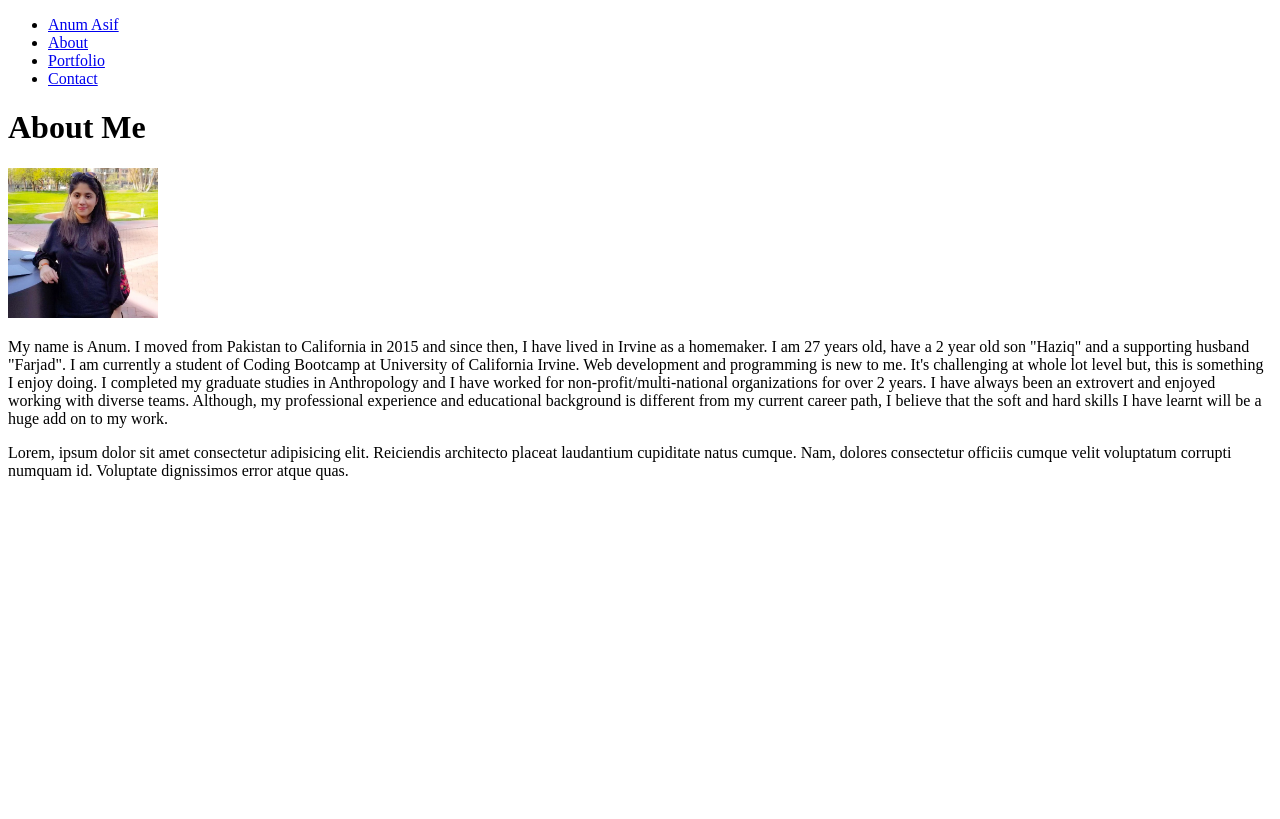
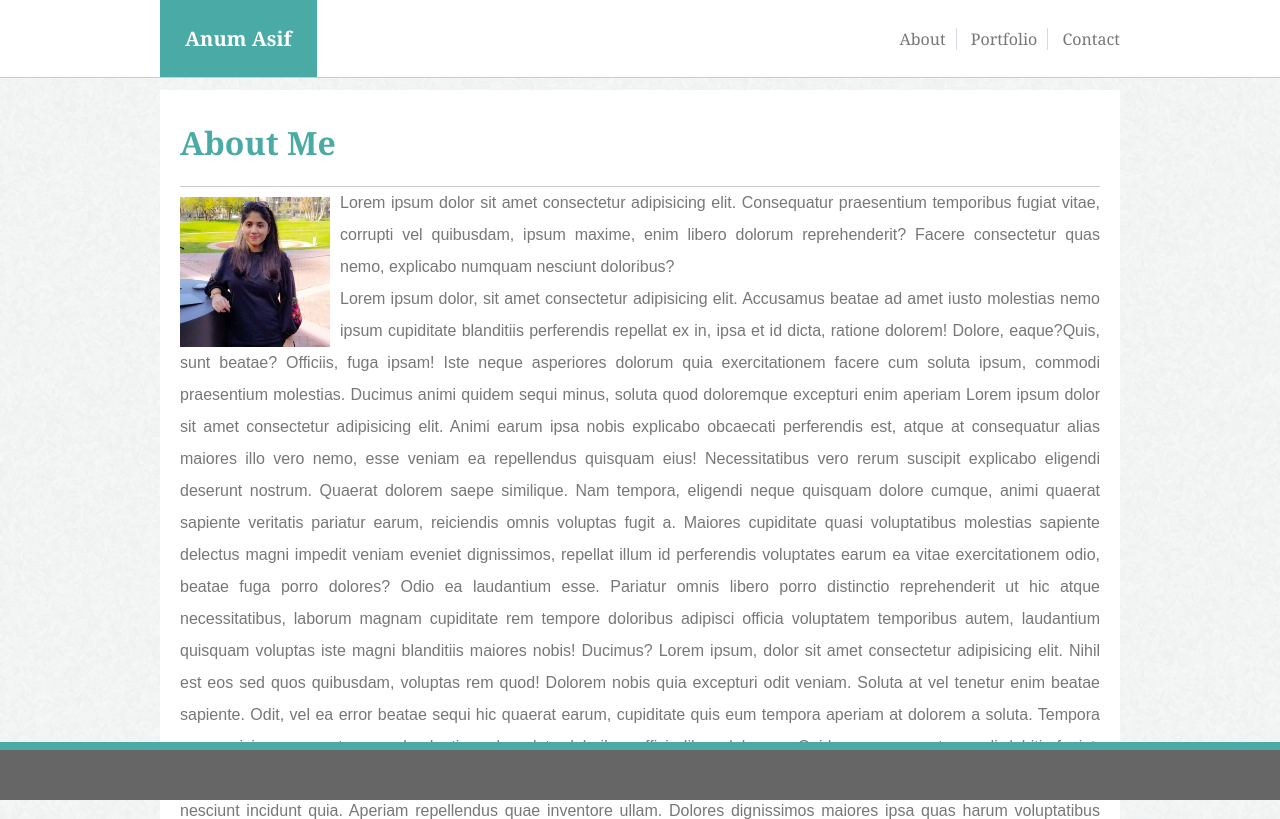
Before and after one commit to anumasif1/Basic-Portfolio, a plain HTML site: page index.html in a window 1280 px wide. Shown: the top 819 px of the page. Drawn offline with Linux system fonts and the light colour scheme; files whose address does not match are found by name.

Commit message:
Index Page (About Me ) Solved

```diff
--- a/assets/css/style.css
+++ b/assets/css/style.css
@@ -0,0 +1,115 @@
+body{
+    margin: 0 auto;
+    color:#777777;
+    font-family:'Arial', 'Helvetica Neue', Helvetica, sans-serif;
+    background-image: url('../../assets/images/paper_fibers.png');
+}
+
+header{
+    border-bottom: #cccccc solid 1px;
+    background-color: #ffffff;
+    text-align: center;
+    top:0px;
+    position: fixed;
+    width:100%;
+}
+.main-header{
+    max-width: 960px;
+    background: #ffffff;
+    font-family: Georgia, 'Times New Roman', Times, serif;
+    margin: 0 auto;
+
+}
+
+nav ul{
+    list-style: none;
+    float: right;
+}
+
+nav li{
+    margin-top:12px;
+    display:inline-block;
+    font-family: Georgia, 'Times New Roman', Times, serif;
+    text-align: center;
+    border-right: 0.5px solid #d5d9e0;
+    padding:0px 10px 0px 10px;
+}
+
+nav li:last-child{
+    padding: 0px 0px 0px 10px;
+    border: 0px;
+}
+
+#navbar-left{
+    background-color: #4aaaa5;
+    float:left;
+    padding: 25px;
+    color: white;
+    margin-top:0;
+    font-size: 20px;
+}
+
+.navbar-right{
+    text-decoration: none;
+    color: #777777;
+    margin-left: 0 auto;
+}
+
+header ::after{
+    content: '';
+    display: table;
+    clear: both;
+}
+
+nav a:hover{
+    color: #000000;
+}
+
+.main-content{
+    text-align: center;
+    margin-top:90px;
+}
+
+.body-content{
+    max-width: 960px;
+    text-align: left;
+    margin: 0 auto;
+    background-color: #ffffff;
+    color: #777777;
+}
+
+.body-content p{
+    margin:0px 20px 0px 20px;
+    max-width: 920px;
+    margin-bottom: 60px;
+    text-align: justify;
+}
+
+img{
+    float:left;
+    padding-right:10px;
+    padding-top:10px;
+}
+
+p{
+    line-height: 2;
+}
+
+#aboutme{
+    border-bottom: 1px solid #cccccc ;
+    margin: 20px 20px 0px 20px;
+    padding-top: 10px;
+    color:#4aaaa5;
+    font-family: Georgia, 'Times New Roman', Times, serif;
+    max-width: 920px;
+}
+footer{
+    border-top:8px solid #4aaaa5;
+    background-color: #666666;
+    height: 50px;
+    z-index: 100;
+    bottom: 0px;
+    left:0px;
+    position: fixed;
+    width: 100%;
+}
--- a/index.html
+++ b/index.html
@@ -4,43 +4,47 @@
     <meta charset="UTF-8">
     <meta name="viewport" content="width=device-width, initial-scale=1.0">
     <meta http-equiv="X-UA-Compatible" content="ie=edge">
+    <link rel="stylesheet" href="assets\css\style.css">
     <title>Anum Asif Portfolio</title>
 </head>
 <body>
 <header>
-  <div class="container">
+  <div class="main-header">
+    <div id="navbar-left"><strong>Anum Asif</strong></div>
     <nav>
       <ul>
-        <li><a id="left" href="a">Anum Asif</a></li>
-        <li><a class="right" href="a">About</a></li>
-        <li><a class="right" href="a">Portfolio</a></li>
-        <li><a class="right" href="a">Contact</a></li>
+        <li><a class="navbar-right" href="a">About</a></li>
+        <li><a class="navbar-right" href="a">Portfolio</a></li>
+        <li><a class="navbar-right" href="a">Contact</a></li>
       </ul>
     </nav>
   </div>
 </header>
-<h1>About Me</h1>
-<img src="C:\Users\Unuma\Desktop\coding_bootcamp\week_1\Homework_Assignments\Basic-Portfolio\assets\images\Portfolio_image1.jpg.jpeg" alt="Anum Asif" width="150" height="150"/>
-<p class="container">
-    My name is Anum.
-    I moved from Pakistan to California in 2015 and since then, I have lived in Irvine as a homemaker.
-    I am 27 years old, have a 2 year old son "Haziq" and a supporting husband "Farjad".
-    I am currently a student of Coding Bootcamp at
-    University of California Irvine. Web development and programming
-    is new to me. It's challenging at whole lot level but, this is
-    something I enjoy doing. I completed my graduate studies in Anthropology
-    and I have worked for non-profit/multi-national organizations for over 2
-    years. I have always been an extrovert and enjoyed working with diverse teams.
-    Although, my professional experience and educational background is different
-    from my current career path, I believe that the soft and hard skills I have learnt
-    will be a huge add on to my work.
+<div class="main-content">
+  <div class="body-content">
+    <div id="aboutme"><h1>About Me</h1></div>
+    <div>
+      <p><img src="assets\images\Portfolio_image1.jpg.jpeg" alt="Anum Asif" width=150 height=150>
+        Lorem ipsum dolor sit amet consectetur adipisicing elit. Consequatur praesentium temporibus fugiat vitae, corrupti vel quibusdam, ipsum maxime, enim libero dolorum reprehenderit? Facere consectetur quas nemo, explicabo numquam nesciunt doloribus?
+        </br>
+        Lorem ipsum dolor, sit amet consectetur adipisicing elit. Accusamus beatae ad amet iusto molestias nemo ipsum cupiditate blanditiis perferendis repellat ex in, ipsa et id dicta, ratione dolorem! Dolore, eaque?Quis, sunt beatae? Officiis, fuga ipsam! Iste neque asperiores dolorum quia exercitationem facere cum soluta ipsum, commodi praesentium molestias. Ducimus animi quidem sequi minus, soluta quod doloremque excepturi enim aperiam
+        Lorem ipsum dolor sit amet consectetur adipisicing elit. Animi earum ipsa nobis explicabo obcaecati perferendis est, atque at consequatur alias maiores illo vero nemo, esse veniam ea repellendus quisquam eius!
+        Necessitatibus vero rerum suscipit explicabo eligendi deserunt nostrum. Quaerat dolorem saepe similique. Nam tempora, eligendi neque quisquam dolore cumque, animi quaerat sapiente veritatis pariatur earum, reiciendis omnis voluptas fugit a.
+        Maiores cupiditate quasi voluptatibus molestias sapiente delectus magni impedit veniam eveniet dignissimos, repellat illum id perferendis voluptates earum ea vitae exercitationem odio, beatae fuga porro dolores? Odio ea laudantium esse.
+        Pariatur omnis libero porro distinctio reprehenderit ut hic atque necessitatibus, laborum magnam cupiditate rem tempore doloribus adipisci officia voluptatem temporibus autem, laudantium quisquam voluptas iste magni blanditiis maiores nobis! Ducimus?
+        Lorem ipsum, dolor sit amet consectetur adipisicing elit. Nihil est eos sed quos quibusdam, voluptas rem quod! Dolorem nobis quia excepturi odit veniam. Soluta at vel tenetur enim beatae sapiente.
+        Odit, vel ea error beatae sequi hic quaerat earum, cupiditate quis eum tempora aperiam at dolorem a soluta. Tempora eaque nisi numquam tempore laudantium ab, soluta doloribus officia libero laborum.
+        Quidem consequuntur modi debitis fugiat, eaque nihil laboriosam numquam in, nostrum ducimus animi quos minima molestias officia explicabo ullam doloribus vitae facilis nesciunt incidunt quia. Aperiam repellendus quae inventore ullam.
+        Dolores dignissimos maiores ipsa quas harum voluptatibus quis cupiditate soluta, optio veritatis blanditiis error odit quasi sapiente praesentium laudantium vero, itaque quidem! Commodi quia fugit atque voluptatum quam eveniet reiciendis.
+        Provident hic adipisci, in mollitia numquam quasi nemo at saepe nesciunt aut iste possimus excepturi ipsum placeat similique commodi qui quas tenetur dolore expedita! Ratione praesentium dolore sapiente quidem aperiam.
+        Rerum pariatur sapiente ipsa, omnis eum iusto a quibusdam eveniet laborum suscipit mollitia animi repellendus, iste, ducimus id cupiditate velit aliquid voluptatibus eaque eligendi quaerat! Ullam, deserunt? Officia, magni quas!
+        Error at fugiat corrupti commodi facere repellendus necessitatibus eligendi, magni harum aspernatur aperiam cupiditate dolor odio eos iusto, consectetur doloremque voluptatum sunt asperiores sit! Maxime, suscipit nesciunt. Facilis, doloribus at.
+        Hic quaerat repudiandae provident, quae corporis officiis molestias debitis quis exercitationem, nisi sit fuga ipsa ullam aliquam soluta eos et, excepturi possimus. Ratione tenetur incidunt quisquam culpa, autem provident necessitatibus.
+      </p>
 
-</p>
-<p>
-  Lorem, ipsum dolor sit amet consectetur adipisicing elit.
-  Reiciendis architecto placeat laudantium cupiditate natus cumque.
-  Nam, dolores consectetur officiis cumque velit voluptatum corrupti numquam id.
-  Voluptate dignissimos error atque quas.
-</p>
+    </div>
+  </div>
+</div>
+<footer></footer>
 </body>
 </html>
```
Also changed, not shown: assets/images/paper_fibers.png (added).
